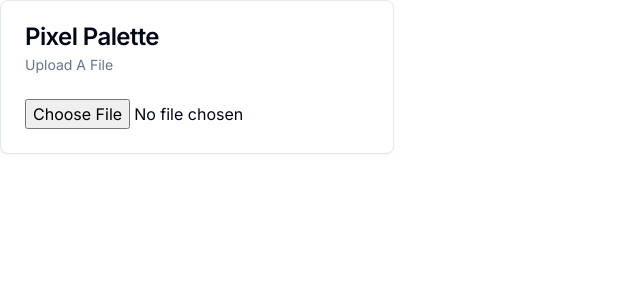
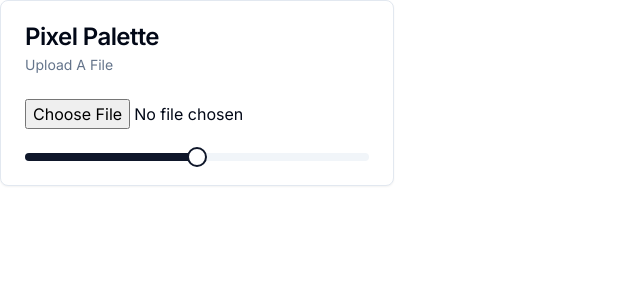
Before and after one commit to JacobJungg/PixelPalette, a Next.js app: page / in a window 1280 px wide. Shown: the top 300 px of the page, without its empty margins (0-640 px from the left). Built offline with nearby package versions, Linux system fonts and the light colour scheme.

Commit message:
splitIntoSquares makes images into grids

```diff
--- a/app/page.tsx
+++ b/app/page.tsx
@@ -1,22 +1,25 @@
 "use client"
-import React, { useState } from 'react';
+import React, { useState, useEffect } from 'react';
 import {
   Card,
   CardContent,
   CardDescription,
   CardHeader,
+  CardFooter,
   CardTitle,
 } from "@/components/ui/card";
+import { Slider } from "@/components/ui/slider"
 
 export default function Home() {
-  const [imageSrc, setImageSrc] = useState<string | null>(null); // Allow imageSrc to be string or null
+  const [imageSrc, setImageSrc] = useState<string | null>(null);
+  const [squares, setSquares] = useState<string[]>([]);
+  const [sliderValue, setSliderValue] = useState(4); // Default value for the slider
 
   const handleFileChange = (e: React.ChangeEvent<HTMLInputElement>) => {
     const file = e.target.files ? e.target.files[0] : null;
     if (file) {
       const reader = new FileReader();
       reader.onload = (readerEvent) => {
-        // Assure TypeScript that the result is a string
         const result = readerEvent.target?.result;
         if (typeof result === 'string') {
           setImageSrc(result);
@@ -25,6 +28,16 @@ export default function Home() {
       reader.readAsDataURL(file);
     }
   };
+
+  const splitImageIntoSquares = (imgSrc: string, numSquaresPerSide: number) => {
+    // ... existing code for splitting the image
+  };
+
+  useEffect(() => {
+    if (imageSrc) {
+      splitImageIntoSquares(imageSrc, sliderValue);
+    }
+  }, [imageSrc, sliderValue]); // Depend on both imageSrc and sliderValue
 
   return (
     <main>
@@ -36,8 +49,20 @@ export default function Home() {
           </CardHeader>
           <CardContent>
             <input type="file" id="avatar" name="avatar" accept="image/png, image/jpeg" onChange={handleFileChange} />
-            {imageSrc && <img src={imageSrc} alt="Uploaded" style={{ maxWidth: '100%', height: 'auto' }} />}
+            <div style={{ display: 'flex', flexWrap: 'wrap' }}>
+              {squares.map((squareSrc, index) => (
+                <img key={index} src={squareSrc} alt={`Square ${index}`} style={{ width: `${100 / sliderValue}%`, height: 'auto' }} />
+              ))}
+            </div>
           </CardContent>
+          <CardFooter>
+            <Slider
+              defaultValue={[50]}
+              max={100}
+              step={1}
+              onValueChange={(values) => setSliderValue(values[0])}
+            />
+          </CardFooter>
         </Card>
       </div>
     </main>
```
